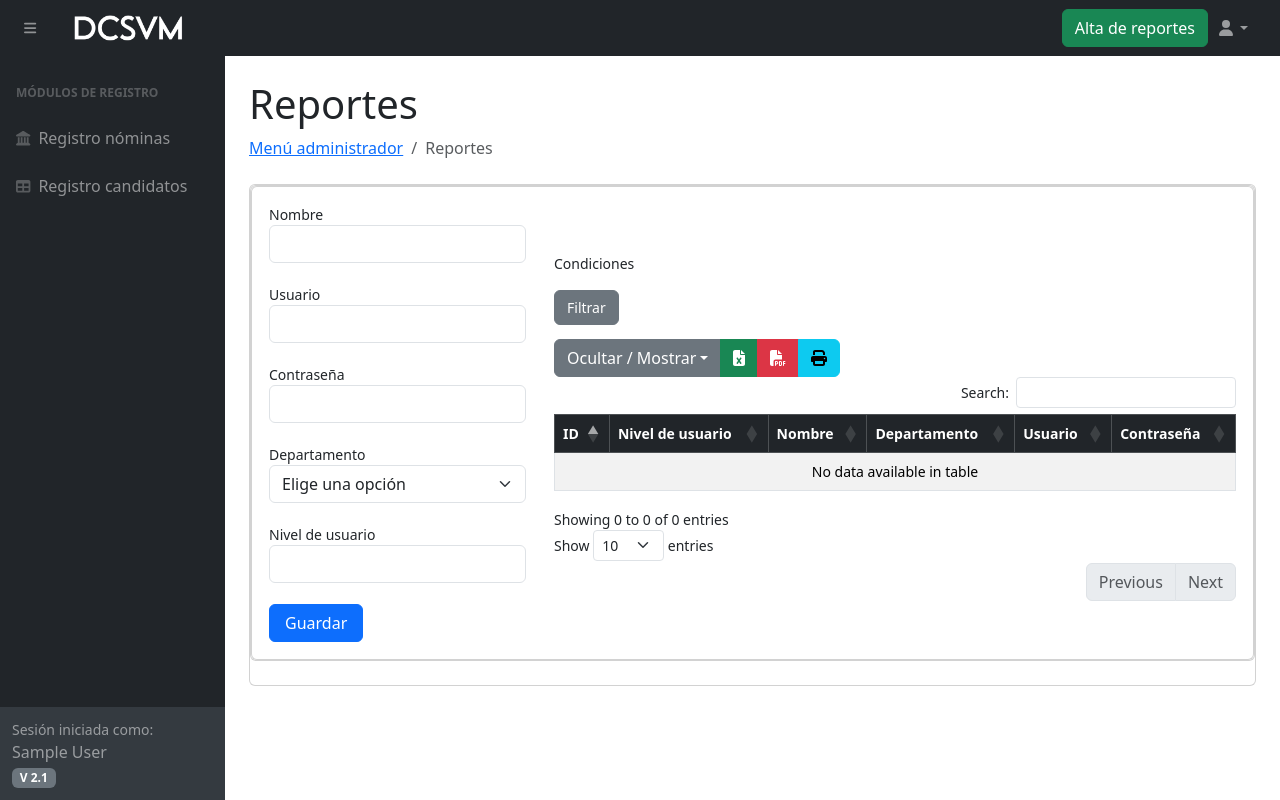
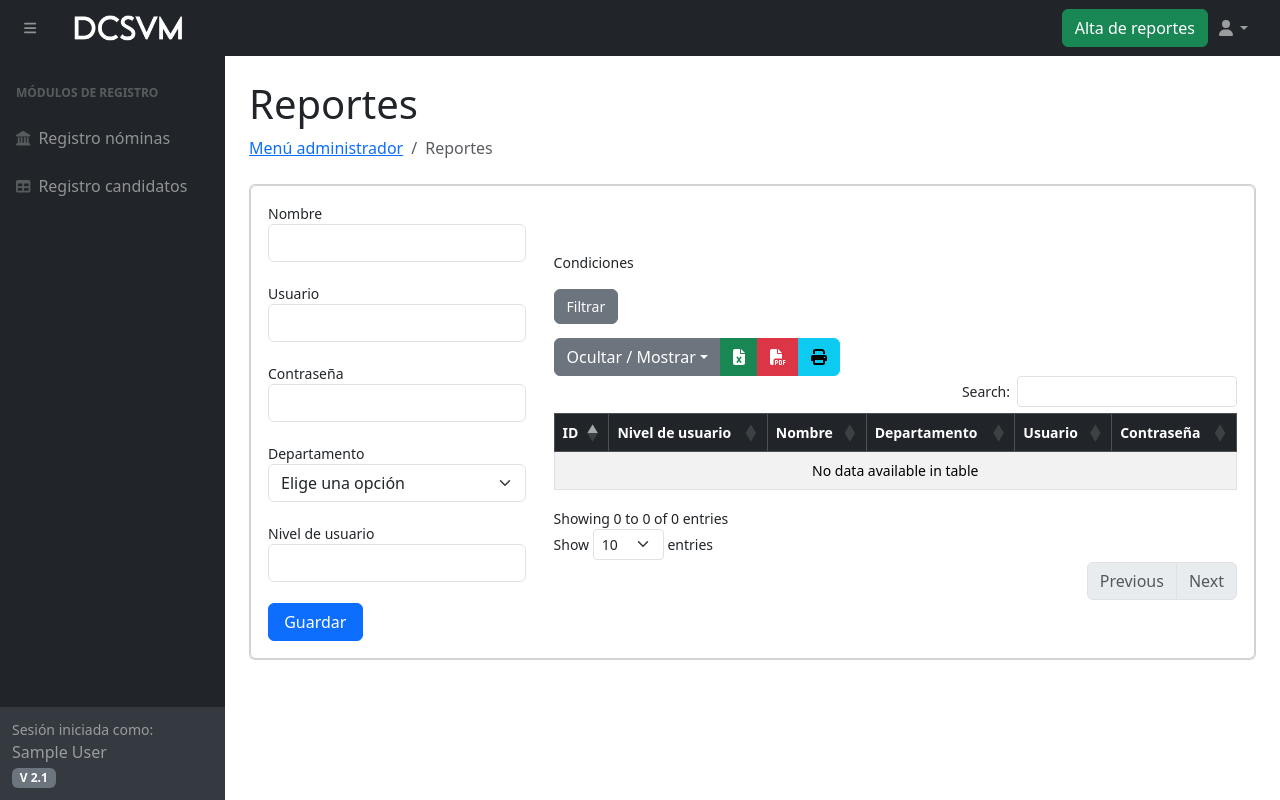
Before and after one commit to JuanGon8/DCCato, a PHP site: page /usuarios.php in a window 1280 px wide. Run offline with PHP 8.4, Linux system fonts and the light colour scheme; the visitor is signed in with stand-in values (Sample User, id 1); data that the repository does not hold is empty; some libraries are stand-ins or nearby versions.

Commit message:
card usuarios

```diff
--- a/usuarios.php
+++ b/usuarios.php
@@ -68,8 +68,7 @@ include 'navbar.php';
                 <li class="breadcrumb-item active">Reportes</li>
         </div>
         <div class="card mx-4 mb-4">
-            <div class="card mb-4">
-                <div class="card">
+            <div class="card">
                     <div class="card-body">
                         <table width="100%">
                             <tr>
@@ -142,7 +141,6 @@ include 'navbar.php';
                         </table>
                     </div>
                 </div>
-            </div>
         </div>
     </main>
 </div>
```
